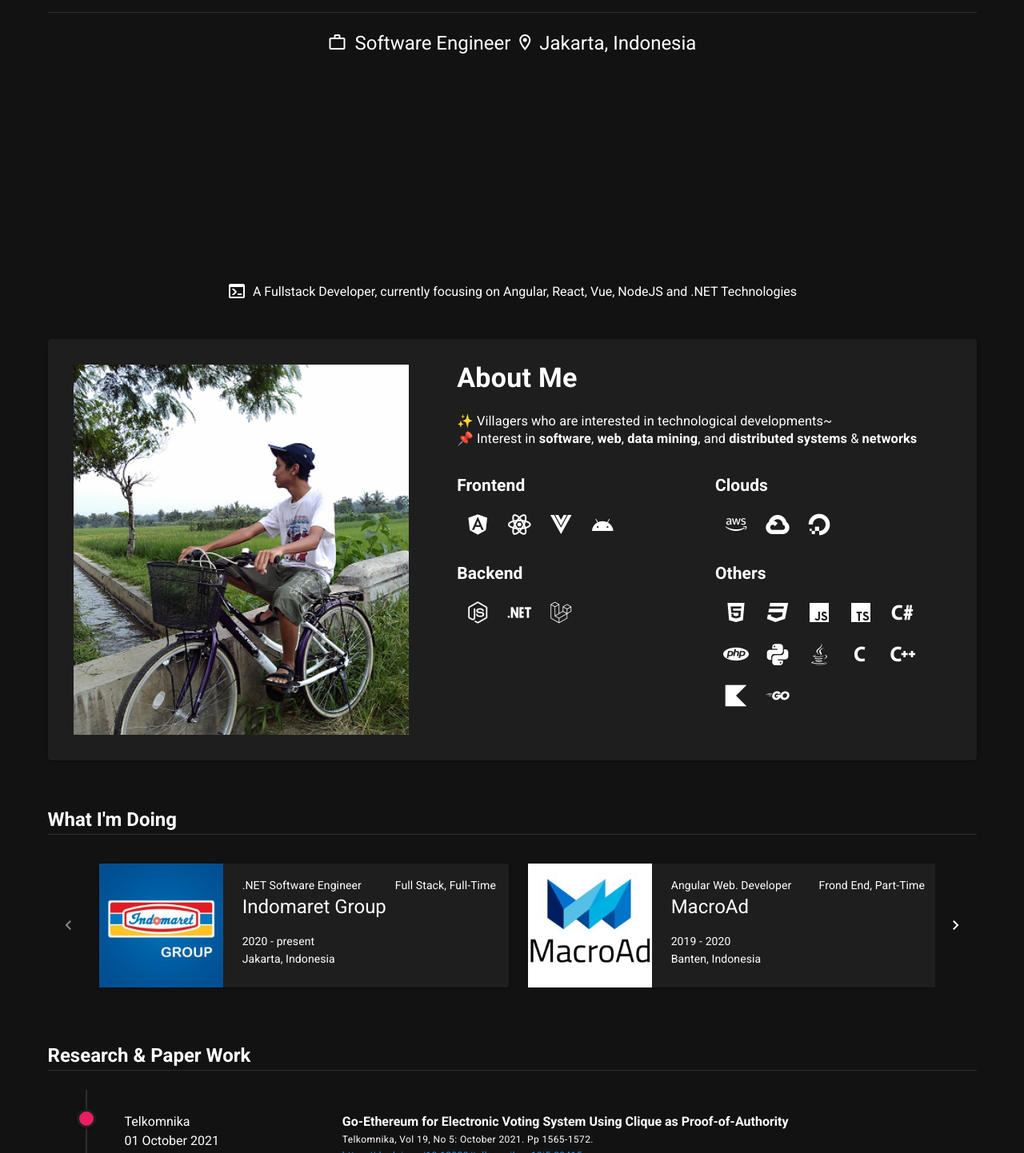
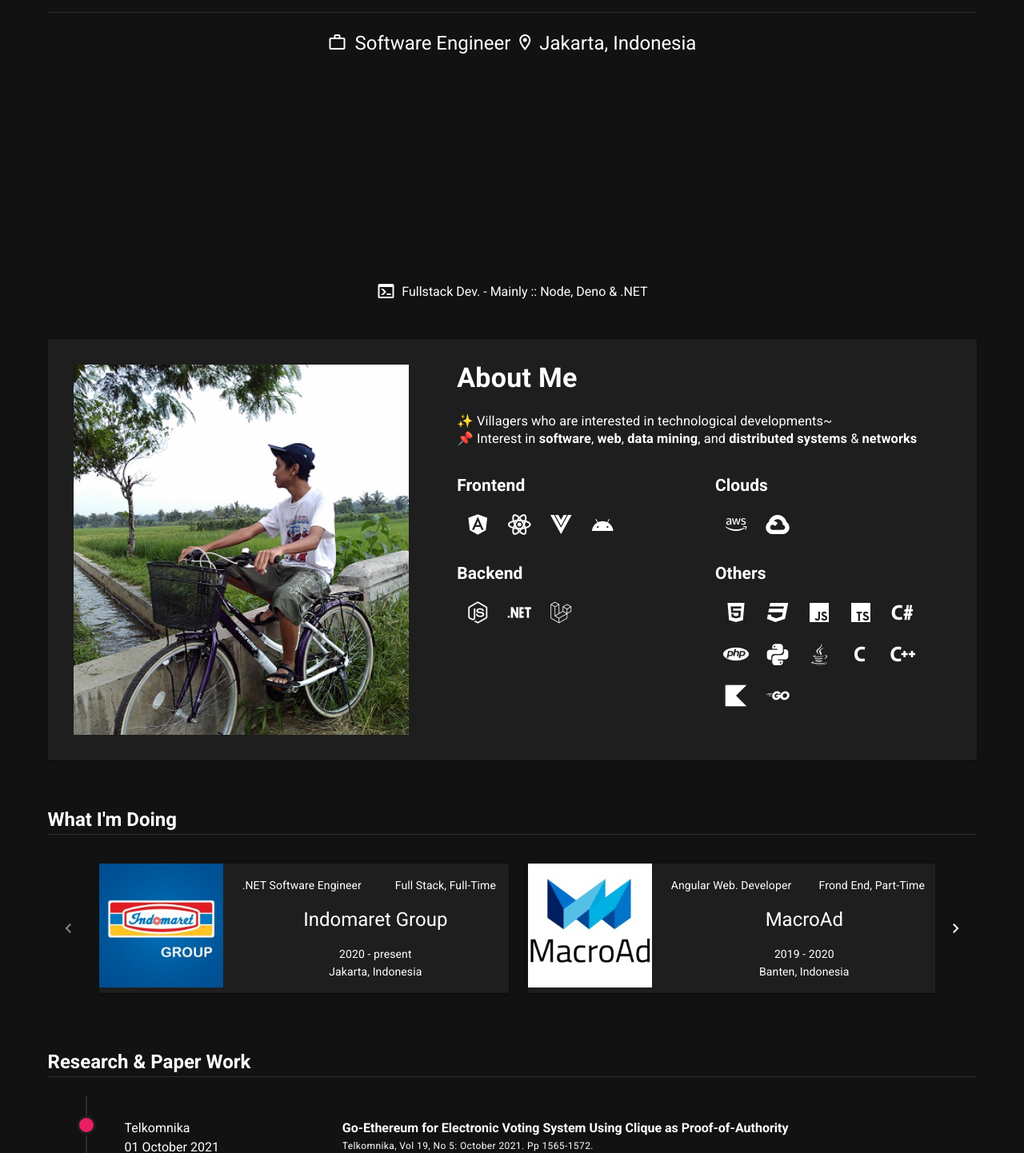
Before and after one commit to bifeldy/bifeldy.github.io, a Vue app: page / in a window 1280 px wide. Shown: the part 396-1838 px from the top of the page at 80% size. Built offline with nearby package versions, Linux system fonts and the light colour scheme.

Commit message:
✔ Fix Tampilan ~

```diff
--- a/src/App.vue
+++ b/src/App.vue
@@ -1,6 +1,6 @@
 <template>
   <v-app>
-    <v-app-bar fixed dense elevate-on-scroll>
+    <v-app-bar fixed dense elevate-on-scroll class="pa-0">
       <v-container class="pa-0 fill-height">
         <v-spacer></v-spacer>
         <v-btn icon href="mailto:bias.astho@gmail.com">
--- a/src/components/Home.vue
+++ b/src/components/Home.vue
@@ -4,7 +4,7 @@
       <v-col cols="12" style="position: absolute; top: calc(100vh - 64px); width: 100%; left: 0px;">
         <div class="mb-5">
           <v-icon class="pb-1 mr-1">mdi-console</v-icon>
-          A Fullstack Developer, currently focusing on Angular, React, Vue, NodeJS and .NET Technologies
+          Fullstack Dev. - Mainly :: Node, Deno & .NET
         </div>
       </v-col>
       <v-col cols="12">
@@ -96,9 +96,6 @@
                           <v-btn icon x-large>
                             <v-icon>mdi-google-cloud</v-icon>
                           </v-btn>
-                          <v-btn icon x-large>
-                            <v-icon>mdi-digital-ocean</v-icon>
-                          </v-btn>
                         </v-col>
                       </v-row>
                       <v-row>
@@ -168,11 +165,11 @@
                   <v-img :src="require(`@/assets/${w.image}`)"></v-img>
                 </v-col>
                 <v-col cols="8">
-                  <v-card-text class="px-0">
-                    <div>
+                  <v-card-text class="text-center px-0">
+                    <p class="text-start">
                       <span>{{ w.job }}</span>
                       <span class="me-4" style="position: absolute; right: 0;">{{ w.type }}</span>
-                    </div>
+                    </p>
                     <p class="text-h5 text-primary">{{ w.company }}</p>
                     <p class="mb-0">{{ w.date }}</p>
                     <p class="mb-0">{{ w.location }}</p>
@@ -180,7 +177,7 @@
                 </v-col>
               </v-row>
               <v-row v-if="active">
-                <v-card-text class="ma-4" v-if="active">
+                <v-card-text class="text-start ma-4" v-if="active">
                   <h3 class="text-primary mb-5">{{ w.industry }}</h3>
                   <p class="mb-0">{{ w.description }}</p>
                 </v-card-text>
@@ -198,7 +195,7 @@
       <v-col cols="12" align="start">
         <v-timeline align-top dense>
           <v-timeline-item color="pink" small v-for="p in papers" :key="p.date">
-            <v-row class="pt-1">
+            <v-row class="pt-1 text-start">
               <v-col cols="12" sm="3">
                 {{ p.publisher }} <br />
                 {{ p.date }}
```
